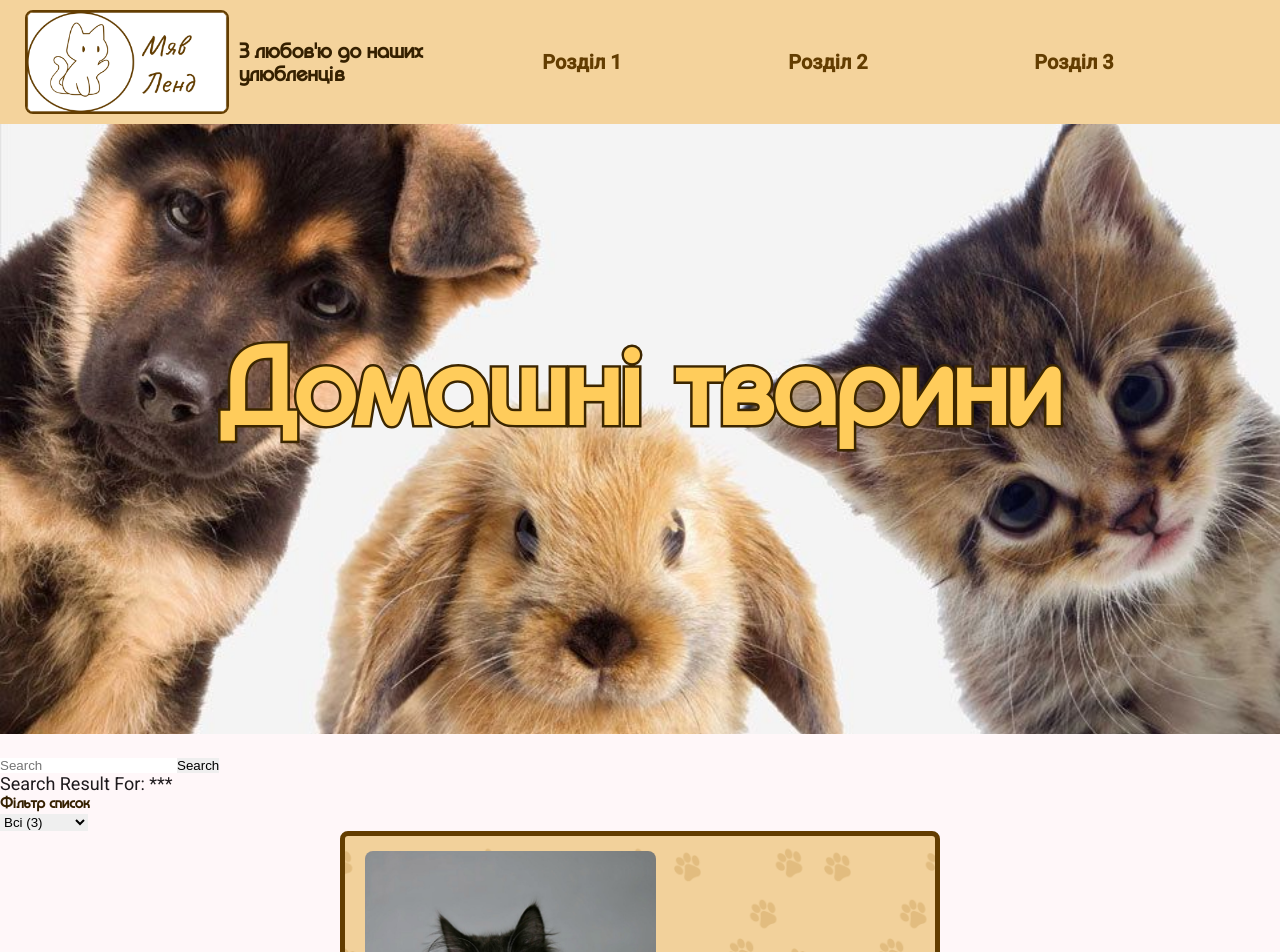
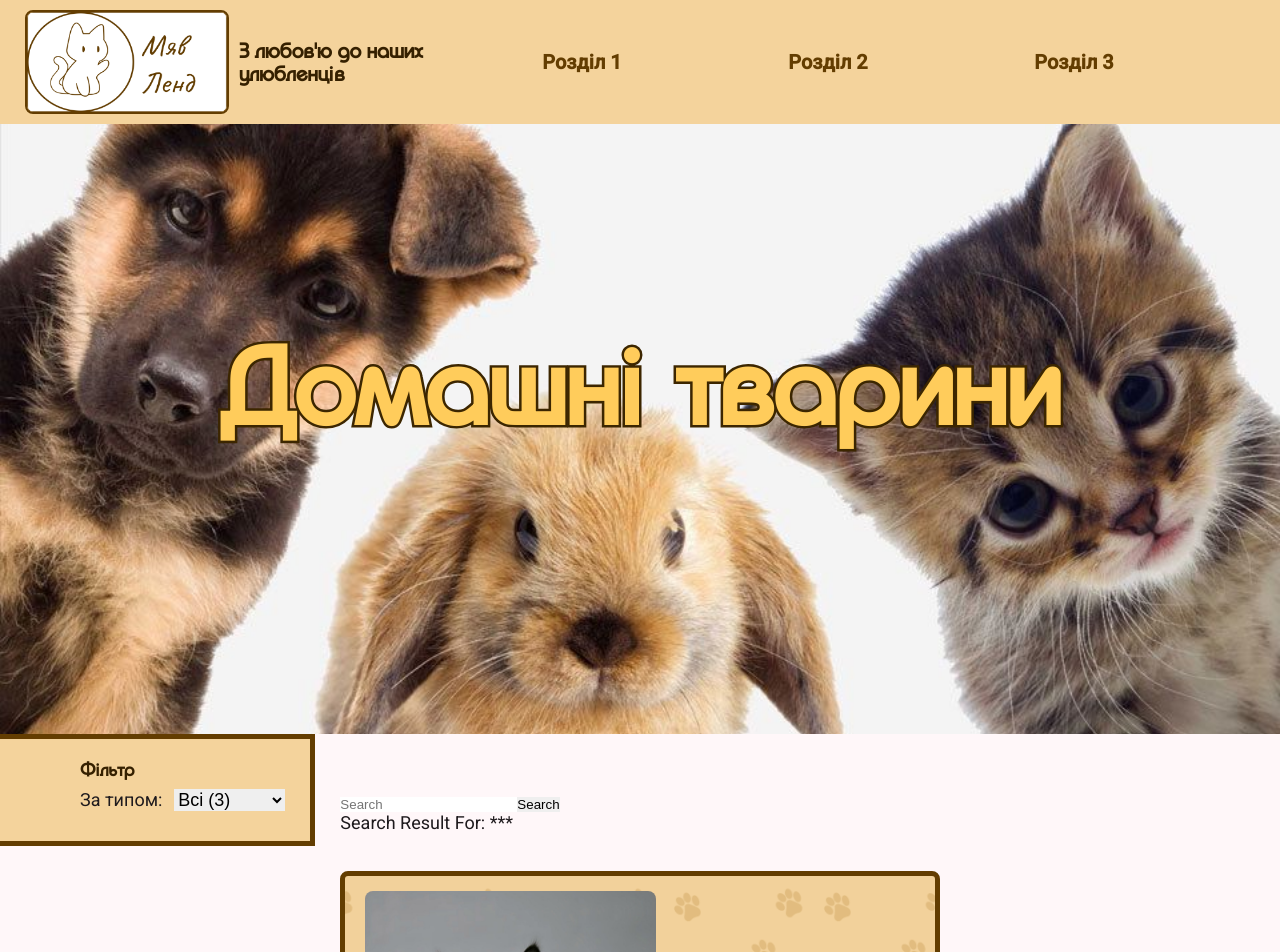
Before and after one commit to Denys-Zavdoviev/My-first-projects-SPA-Web-application-, an Angular app in the folder My-first-project/: page / in a window 1280 px wide. Shown: the top 952 px of the page. Built offline with nearby package versions, Linux system fonts and the light colour scheme; a web font is replaced by a local one.

Commit message:
ПР4 filter фінал зі стилем

```diff
--- a/My-first-project/src/app/filter/filter.css
+++ b/My-first-project/src/app/filter/filter.css
@@ -0,0 +1,19 @@
+.box-filter{
+  background: #f4d39c;
+  margin: -20px 0px 25px 0px;
+  padding: 20px 25px 20px 80px;
+  border-top: #633d01 5px solid;
+  border-bottom: #633d01 5px solid;
+  border-right: #633d01 5px solid;
+}
+form select{
+  margin: 10px 0px;
+  font-size: 18px;
+}
+.box-select{
+  display: flex;
+  flex-direction: row;
+  justify-content: flex-start;
+  align-items: center;
+  gap: 12px;
+}
--- a/My-first-project/src/app/filter/filter.html
+++ b/My-first-project/src/app/filter/filter.html
@@ -1,7 +1,8 @@
-<div class="">
-  <h5>Фільтр список</h5>
+<div class="box-filter">
+  <h4>Фільтр</h4>
   <form>
-    <div class="">
+    <div class="box-select">
+      <p>За типом: </p>
       <select class=""
               [(ngModel)]="selectedFilter"
               (change)="onSelectedFilterChanged()"
--- a/My-first-project/src/app/items-list/items-list.css
+++ b/My-first-project/src/app/items-list/items-list.css
@@ -1,4 +1,14 @@
-div{
+.search-filter{
+  display: flex;
+  flex-direction: row;
+  justify-content: flex-start;
+  align-items: center;
+  gap: 25px;
+
+  /*border-radius: 8px;*/
+}
+
+.list-cards{
   display: flex;
   flex-direction: row;
   flex-wrap: wrap;
--- a/My-first-project/src/app/items-list/items-list.html
+++ b/My-first-project/src/app/items-list/items-list.html
@@ -1,10 +1,12 @@
-<app-search></app-search>
-<app-filter
-  [all] = "getAllPets()"
-  [typePets] = "Pet_Card"
-  (selectedFilterChanged) = "getselectedFilter($event)">
-</app-filter>
-<div>
+<div class="search-filter">
+  <app-filter
+    [all] = "getAllPets()"
+    [typePets] = "Pet_Card"
+    (selectedFilterChanged) = "getselectedFilter($event)">
+  </app-filter>
+  <app-search></app-search>
+</div>
+<div class="list-cards">
   <app-item-card *ngFor="let pet of filteredPets; let i = index"
                  [pet]="pet"
                  [comment] = "Pet_Comm[i]">
```
